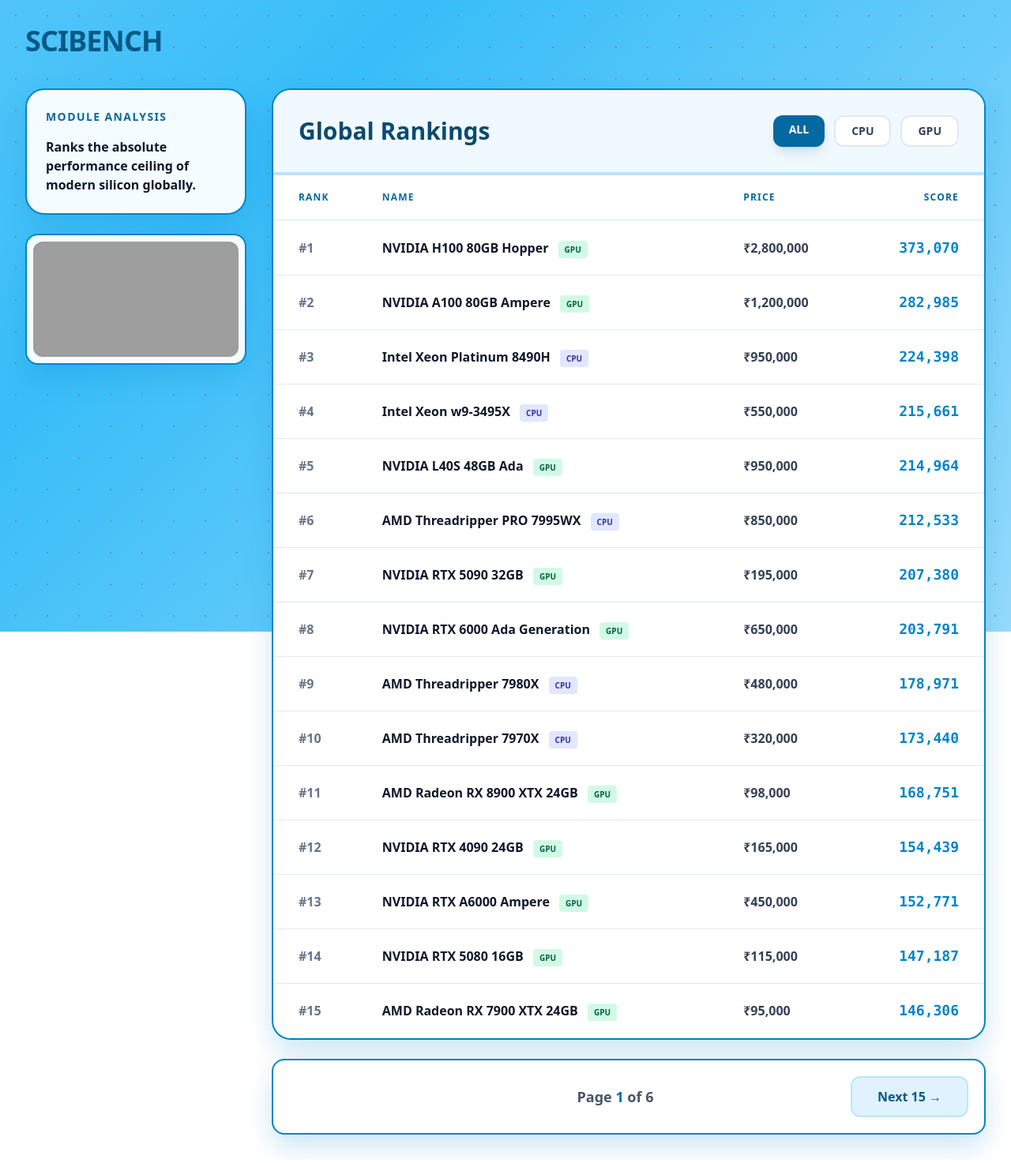
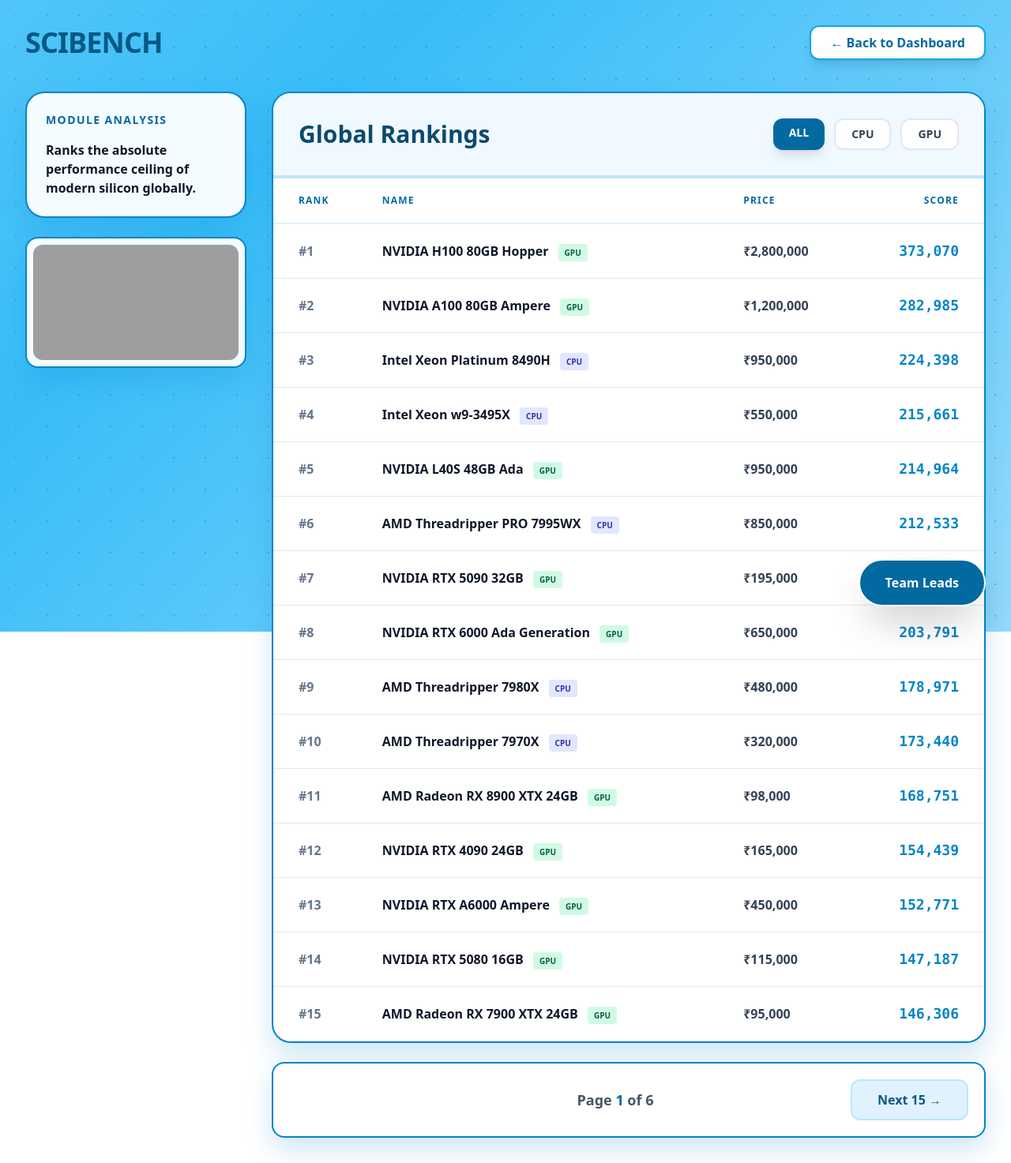
Before and after one commit to rgopesh07-png/scibench_final, a Flask app: page /leaderboard in a window 1280 px wide. Shown: the whole page at 79% size. Run offline with Flask 3, Linux system fonts and the light colour scheme; data comes from the database, SQL or seed files in the repository; some libraries are stand-ins or nearby versions; grey boxes are pictures that could not be loaded.

Commit message:
Update leaderboard.html

```diff
--- a/templates/leaderboard.html
+++ b/templates/leaderboard.html
@@ -5,7 +5,7 @@
     <title>Leaderboard | SciBench</title>
     <script src="https://cdn.tailwindcss.com"></script>
     <style>
-        body { margin: 0; font-family: system-ui, sans-serif; color: #0f172a; }
+        body { margin: 0; font-family: system-ui, sans-serif; color: #0f172a; overflow-x: hidden;}
         .bg-vibrant-ambient { position: fixed; inset: 0; z-index: -2; background: linear-gradient(-45deg, #e0f2fe, #38bdf8, #bae6fd, #e0f2fe); background-size: 400% 400%; animation: ambientLight 15s ease infinite; }
         @keyframes ambientLight { 0% { background-position: 0% 50%; } 50% { background-position: 100% 50%; } 100% { background-position: 0% 50%; } }
         .star-pattern { position: fixed; inset: 0; z-index: -1; opacity: 0.5; background-image: radial-gradient(#64748b 1px, transparent 1px); background-size: 40px 40px; }
@@ -14,7 +14,11 @@
 </head>
 <body class="p-8 relative min-h-screen">
     <div class="bg-vibrant-ambient"></div><div class="star-pattern"></div>
-    <a href="/" class="text-4xl font-black text-sky-800 mb-10 block w-max hover:scale-105 transition-transform tracking-tight">SCIBENCH</a>
+
+    <header class="flex justify-between items-center mb-10 max-w-7xl mx-auto">
+        <a href="/" class="text-4xl font-black text-sky-800 hover:scale-105 transition-transform tracking-tight">SCIBENCH</a>
+        <a href="/" class="bg-white border-2 border-sky-500 text-sky-700 font-bold py-2 px-6 rounded-xl shadow-lg hover:bg-sky-50 transition-colors">← Back to Dashboard</a>
+    </header>
 
     <div class="max-w-7xl mx-auto grid grid-cols-1 lg:grid-cols-4 gap-8">
         <aside class="lg:col-span-1 space-y-6">
@@ -32,9 +36,9 @@
                 <div class="flex justify-between items-center p-8 bg-sky-50 border-b-4 border-sky-200">
                     <h1 class="text-3xl font-black text-sky-900">Global Rankings</h1>
                     <div class="flex gap-3">
-                        <a href="?cat=ALL" class="px-5 py-2 rounded-xl text-sm font-black {% if cat=='ALL' %}bg-sky-700 text-white shadow-lg{% else %}bg-white border-2 border-slate-200 text-slate-700{% endif %}">ALL</a>
-                        <a href="?cat=CPU" class="px-5 py-2 rounded-xl text-sm font-black {% if cat=='CPU' %}bg-sky-700 text-white shadow-lg{% else %}bg-white border-2 border-slate-200 text-slate-700{% endif %}">CPU</a>
-                        <a href="?cat=GPU" class="px-5 py-2 rounded-xl text-sm font-black {% if cat=='GPU' %}bg-sky-700 text-white shadow-lg{% else %}bg-white border-2 border-slate-200 text-slate-700{% endif %}">GPU</a>
+                        <a href="?cat=ALL" class="px-5 py-2 rounded-xl text-sm font-black {% if cat=='ALL' %}bg-sky-700 text-white shadow-lg{% else %}bg-white border-2 border-slate-200 text-slate-700 hover:bg-slate-50{% endif %}">ALL</a>
+                        <a href="?cat=CPU" class="px-5 py-2 rounded-xl text-sm font-black {% if cat=='CPU' %}bg-sky-700 text-white shadow-lg{% else %}bg-white border-2 border-slate-200 text-slate-700 hover:bg-slate-50{% endif %}">CPU</a>
+                        <a href="?cat=GPU" class="px-5 py-2 rounded-xl text-sm font-black {% if cat=='GPU' %}bg-sky-700 text-white shadow-lg{% else %}bg-white border-2 border-slate-200 text-slate-700 hover:bg-slate-50{% endif %}">GPU</a>
                     </div>
                 </div>
                 <table class="w-full text-left">
@@ -57,5 +61,20 @@
             </div>
         </div>
     </div>
+
+    <button onclick="document.getElementById('devModal').classList.remove('hidden')" class="fixed bottom-8 right-8 bg-sky-700 text-white font-black py-4 px-8 rounded-full shadow-2xl z-40 hover:scale-110 border-2 border-white transition-all">Team Leads</button>
+    <div id="devModal" class="hidden fixed inset-0 bg-slate-900/60 backdrop-blur-md z-50 flex items-center justify-center transition-all">
+        <div class="bg-white p-10 rounded-[2.5rem] shadow-2xl max-w-sm w-full relative border-4 border-sky-500">
+            <button onclick="document.getElementById('devModal').classList.add('hidden')" class="absolute top-6 right-8 text-3xl text-slate-400 hover:text-slate-800 font-bold">&times;</button>
+            <h3 class="font-black text-3xl mb-8 text-sky-700">Project Leads</h3>
+            <ul class="space-y-4 font-black text-slate-800 text-lg">
+                <li class="flex items-center gap-3"><span class="w-3 h-3 rounded-full bg-blue-500 shadow-md"></span>Gopesh Rajput</li>
+                <li class="flex items-center gap-3"><span class="w-3 h-3 rounded-full bg-cyan-500 shadow-md"></span>Piyush Datt</li>
+                <li class="flex items-center gap-3"><span class="w-3 h-3 rounded-full bg-emerald-500 shadow-md"></span>Abhinandan Singla</li>
+                <li class="flex items-center gap-3"><span class="w-3 h-3 rounded-full bg-purple-500 shadow-md"></span>Garvit Wadhadwan</li>
+                <li class="flex items-center gap-3"><span class="w-3 h-3 rounded-full bg-orange-500 shadow-md"></span>Gaurav Sharma</li>
+            </ul>
+        </div>
+    </div>
 </body>
 </html>
```
